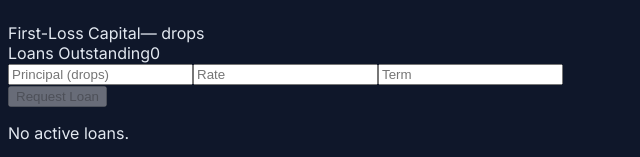
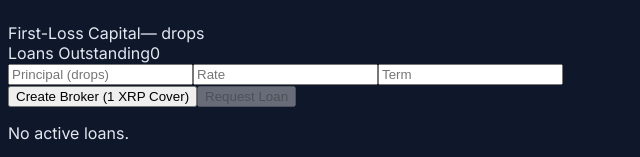
Before and after one commit to Champsurfer/XRPL-lend-trust, a Next.js app: page / in a window 1280 px wide. Shown: the part 240-397 px from the top of the page, without its empty margins (0-640 px from the left). Built offline with nearby package versions, Linux system fonts and the light colour scheme; no server answers.

Commit message:
UI-FIX-6 - add broker creation step to enable loan

```diff
--- a/app/page.tsx
+++ b/app/page.tsx
@@ -74,6 +74,7 @@
   const [loanPrincipal, setLoanPrincipal] = useState("");
   const [loanRate, setLoanRate] = useState("");
   const [loanTerm, setLoanTerm] = useState("");
+  const [brokerId, setBrokerId] = useState<string | null>(null);
   const [transactions, setTransactions] = useState<Transaction[]>([]);
 
   function addTransaction(type: string, hash: string) {
@@ -383,10 +384,31 @@
                   className="rounded bg-gray-800 text-white placeholder-gray-400 border border-gray-600 rounded p-2"
                 />
               </div>
+              {!brokerId && (
+                <button
+                  onClick={async () => {
+                    const res = await fetch('/api/broker/create', {
+                      method: 'POST',
+                      headers: { 'Content-Type': 'application/json' },
+                      body: JSON.stringify({ vaultId: vaultId, coverAmount: "1000000" })
+                    });
+                    const data = await res.json();
+                    if (data.ok) {
+                      setBrokerId(data.broker.id);
+                      alert('Broker created: ' + data.broker.id);
+                    } else {
+                      alert('Error: ' + data.error);
+                    }
+                  }}
+                  className="bg-yellow-600 text-white px-4 py-2 rounded mt-2"
+                >
+                  Create Broker (1 XRP Cover)
+                </button>
+              )}
               <button
                 onClick={createLoanRow}
-                disabled={!broker || loanPending}
-                className="w-full rounded bg-accent px-3 py-1.5 text-xs font-semibold text-black disabled:opacity-50 hover:bg-[#B45309] transition"
+                disabled={!brokerId || loanPending}
+                className="bg-blue-600 text-white px-4 py-2 rounded mt-2 disabled:opacity-50"
               >
                 {loanPending ? "Creating loan…" : "Request Loan"}
               </button>
```
